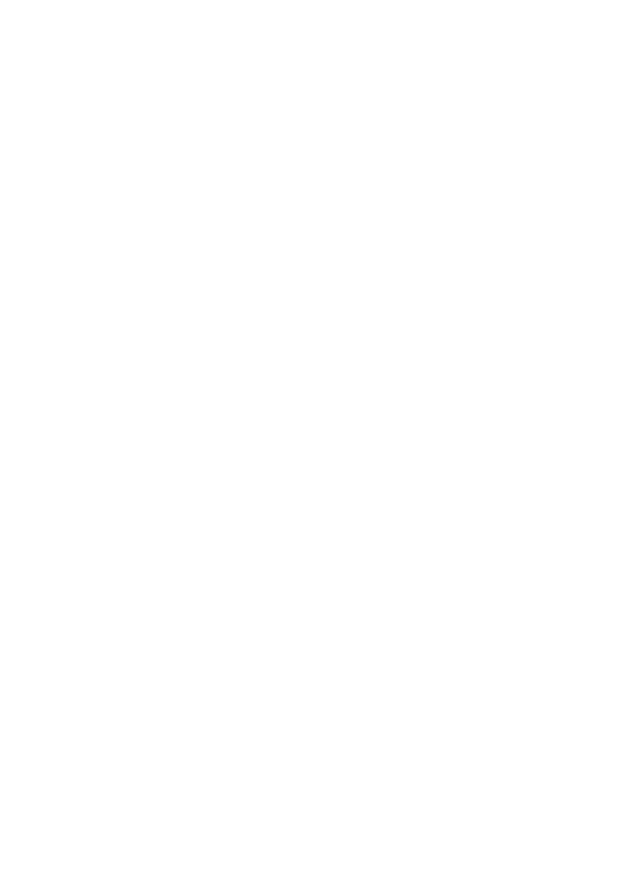
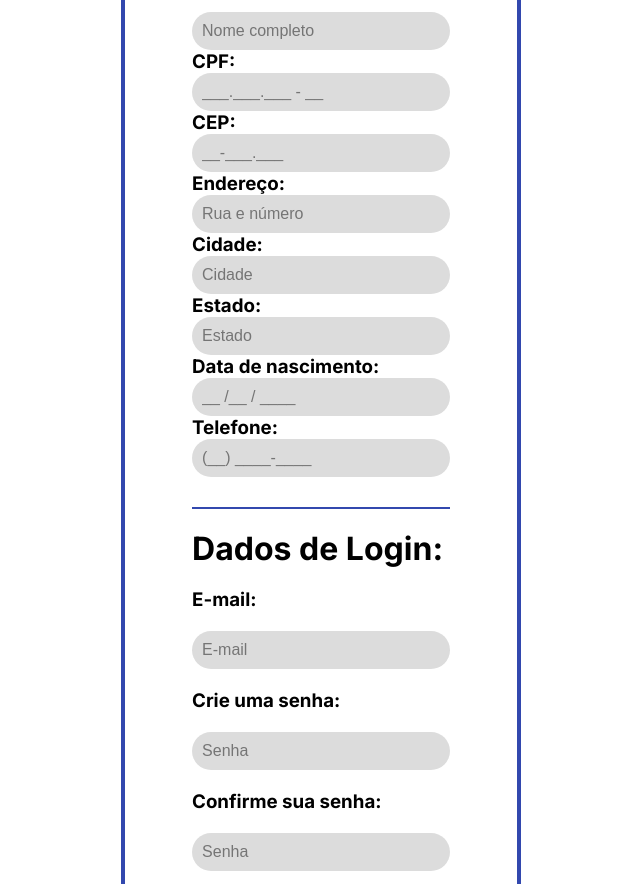
Before and after one commit to RonaldTK2002/sampapel.frontend, a React (Create React App) app: page /cadastro in a window 1280 px wide. Shown: the part 620-1504 px from the top of the page, without its empty margins (319-959 px from the left). Before the commit the page ends 800 px from the top, so only its background shows below. Built offline with nearby package versions, Linux system fonts and the light colour scheme.

Commit message:
cadastro sem css completo

```diff
--- a/src/Pages/Cadastro/Cadastro.css
+++ b/src/Pages/Cadastro/Cadastro.css
@@ -0,0 +1,79 @@
+
+    .backgroundLogin{
+        display:flex;
+        align-items: center;
+        justify-content: center;
+        margin:237px 397px;
+         font-family: "Inter", sans-serif;;
+    }
+
+    .loginContainer{
+        border: solid #3248AE 4px;
+        border-radius:40px;
+        display:flex;
+        flex-direction: column;
+        max-width:800px;
+        min-width: 400px;
+        align-items: center;
+        padding:20px 0 50px 0px;
+        row-gap:45px;
+
+    }
+    .inputsPaginaLogin{
+        display:flex;
+        flex-direction: column;
+        align-items: center;
+    }
+    .loginInputContainer{
+        display:flex;
+        flex-direction:column;
+        row-gap:20px;
+        margin-bottom:15px;
+    }
+    .loginButtonContainer{
+        display:flex;
+        flex-direction: column;
+        row-gap:10px;
+
+    }
+    .inputLogin{
+        background-color: #DCDCDC;
+        padding:10px 10px;
+        border: transparent;
+        border-radius:50px;
+        max-width:500px;
+        font-size: 16px;
+    }
+    .buttonsLogin{
+        border-radius:15px;
+        font-size:20px;
+        padding:10px 80px;
+        width:100%;
+    }
+    #buttonLogin{
+        background-color: #3248AE;
+        border-color:#3248AE;
+        color:#ffffff;
+        font-weight:400;
+    }
+    #buttonCadastro{
+        border-color:#3248AE;
+        color:#3248AE;
+        background-color: #FFFFFF;
+    }
+    .loginTitle{
+        font-weight:800;
+        font-size:50px;
+        border-bottom: solid 2px #3248AE;
+        margin: 0 30px 0 30px;
+    }
+    .buttonsLogin:hover{
+        cursor:pointer;
+        transform: scale(1.05);
+        transition:100ms;
+    }
+
+    .linha{
+        border-bottom: solid 2px #3248AE;
+        padding-bottom: 30px;
+    }
--- a/src/Pages/Cadastro/Cadastro.js
+++ b/src/Pages/Cadastro/Cadastro.js
@@ -1,7 +1,120 @@
+import { Link } from '@mui/material'
 import React from 'react'
+import Footer from '../../components/Footer'
+import Header from '../../components/Header'
 import './Cadastro.css'
 
 function Cadastro(){
+
+    return (
+        <di>
+            <Header/>
+
+            <div className="backgroundLogin">
+        <div className="loginContainer">
+          <h1 className="loginTitle">Crie seu cadastro!</h1>
+          <form className="inputsPaginaLogin">
+            <div className="loginInputContainer">
+                <h1>Dados pessoais:</h1>
+                <h3>Nome completo:</h3>
+                <div className="linha">
+              <input
+                className="inputLogin"
+                type="nome"
+                placeholder="Nome completo"
+                required
+              />
+              <h3>CPF:</h3>
+              <input
+                className="inputLogin"
+                type="CPF"
+                placeholder="___.___.___ - __"
+                required
+              />
+              <h3>CEP:</h3>
+              <input
+                className="inputLogin"
+                type="CEP"
+                placeholder="__-___.___"
+                required
+              />
+              <h3>Endereço:</h3>
+              <input
+                className="inputLogin"
+                type="endereço"
+                placeholder="Rua e número"
+                required
+              />
+              <h3>Cidade:</h3>
+              <input
+                className="inputLogin"
+                type="cidade"
+                placeholder="Cidade"
+                required
+              />
+              <h3>Estado:</h3>
+              <input
+                className="inputLogin"
+                type="estado"
+                placeholder="Estado"
+                required
+              />
+              <h3>Data de nascimento:</h3>
+              <input
+                className="inputLogin"
+                type="dataDeNascimento"
+                placeholder="__ /__ / ____"
+                required
+              />
+              <h3>Telefone:</h3>
+              <input
+                className="inputLogin"
+                type="telefone"
+                placeholder="(__) ____-____"
+                required
+              />
+                </div>
+              <h1>Dados de Login:</h1>
+              <h3>E-mail:</h3>
+              <input
+                className="inputLogin"
+                type="email"
+                placeholder="E-mail"
+                required
+              />
+              <h3>Crie uma senha:</h3>
+              <input
+                className="inputLogin"
+                type="password"
+                placeholder="Senha"
+                required
+              />
+              <h3>Confirme sua senha:</h3>
+              <input
+                className="inputLogin"
+                type="password"
+                placeholder="Senha"
+                required
+              />
+            </div>
+            <div className="loginButtonContainer">
+              <button
+                id="buttonLogin"
+                className="buttonsLogin"
+                type="submit"
+                value="submit"
+              >
+                Criar cadastro!
+              </button>
+            </div>
+            <Link href="#" color="inherit" className="linkLogin" onClick={()=> {window.location.href = "/login"}}>Já possui cadastro? Login</Link>
+          </form>
+        </div>
+      </div>
+
+            <Footer/>
+        </di>
+    )
 
 }
 
```
